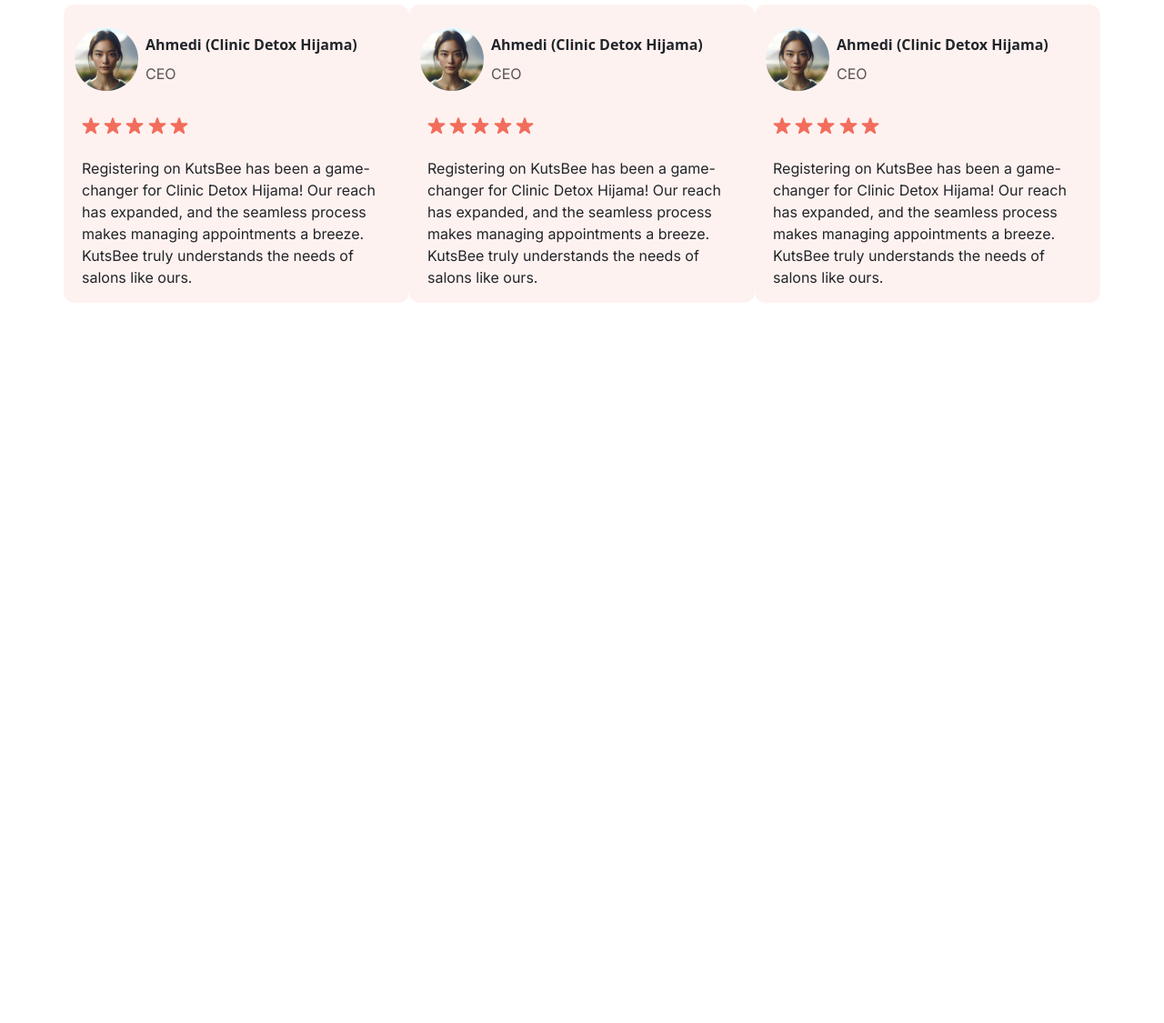
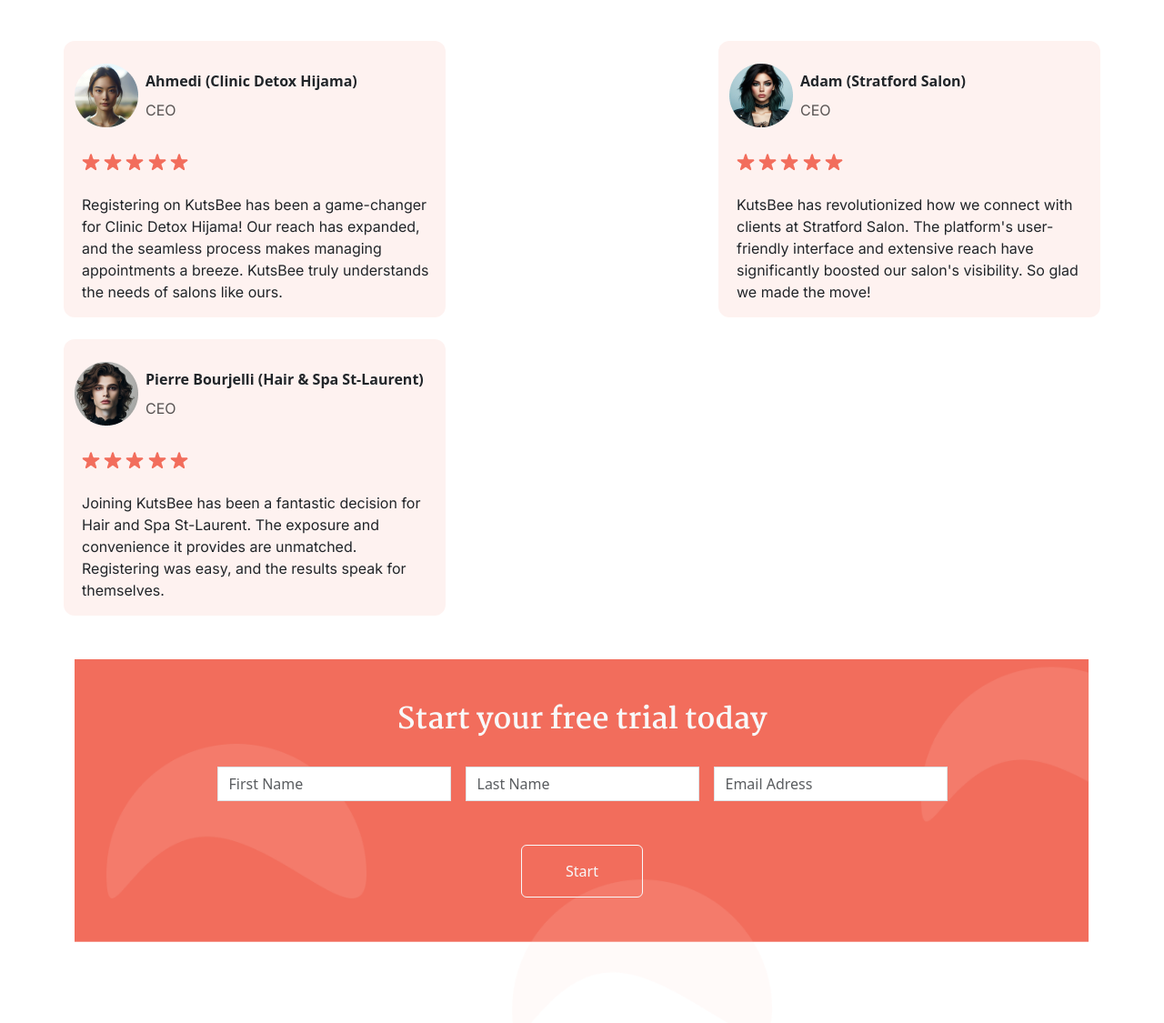
Before and after one commit to M-sadiq4641/Kutsbee, a website built with Vite: page index.html in a window 1280 px wide. Shown: the part 3052-4177 px from the top of the page at 91% size. Before the commit the page ends 3385 px from the top, so only its background shows below. Built offline with nearby package versions, Linux system fonts and the light colour scheme; a web font is replaced by a local one.

Commit message:
added form section

```diff
--- a/index.html
+++ b/index.html
@@ -148,7 +148,7 @@
 
     <div class="container">
       <div class="journey-wrapper my-5 py-4">
-        <h2 class="text-light w-75 text-center d-block mx-auto pt-5">
+        <h2 class="text-light w-75 text-center font-bold d-block mx-auto pt-5">
           Transform your business journey—Sign up today and unlock a world of
           growth and efficiency with Kutsbee at your fingertips!
         </h2>
@@ -172,9 +172,9 @@
       </h1>
 
       <div
-        class="about-wrapper row justify-content-center justify-content-xl-between gap-2 gap-xl-0 align-items-center"
+        class="about-wrapper row justify-content-center justify-content-xl-between gap-5 gap-xl-4 align-items-center my-5"
       >
-        <div class="col-4 about-container">
+        <div class="col-3 about-container">
           <div class="d-flex align-items-center gap-2 py-4">
             <di>
               <img src="/public/gallery/ahmedi-pic.png" />
@@ -201,14 +201,39 @@
           </p>
         </div>
 
-        <div class="col-4 about-container">
+        <div class="col-3 about-container">
           <div class="d-flex align-items-center gap-2 py-4">
             <di>
-              <img src="/public/gallery/ahmedi-pic.png" />
+              <img src="/public/gallery/adam-image.png" />
+            </di>
+            <div>
+              <h4 class="text-mddm mt-2 font-bold">Adam (Stratford Salon)</h4>
+              <h5 class="font-normal text-mddm about-h5">CEO</h5>
+            </div>
+          </div>
+          <div class="ms-2">
+            <img src="/public/gallery/star-logo.png" />
+            <img src="/public/gallery/star-logo.png" />
+            <img src="/public/gallery/star-logo.png" />
+            <img src="/public/gallery/star-logo.png" />
+            <img src="/public/gallery/star-logo.png" />
+          </div>
+          <p class="text-mddm font-normal mt-4 ms-2">
+            KutsBee has revolutionized how we connect with clients at Stratford
+            Salon. The platform's user-friendly interface and extensive reach
+            have significantly boosted our salon's visibility. So glad we made
+            the move!
+          </p>
+        </div>
+
+        <div class="col-3 about-container">
+          <div class="d-flex align-items-center gap-2 py-4">
+            <di>
+              <img src="/public/gallery/pierre-image.png" />
             </di>
             <div>
               <h4 class="text-mddm mt-2 font-bold">
-                Ahmedi (Clinic Detox Hijama)
+                Pierre Bourjelli (Hair & Spa St-Laurent)
               </h4>
               <h5 class="font-normal text-mddm about-h5">CEO</h5>
             </div>
@@ -221,43 +246,59 @@
             <img src="/public/gallery/star-logo.png" />
           </div>
           <p class="text-mddm font-normal mt-4 ms-2">
-            Registering on KutsBee has been a game-changer for Clinic Detox
-            Hijama! Our reach has expanded, and the seamless process makes
-            managing appointments a breeze. KutsBee truly understands the needs
-            of salons like ours.
-          </p>
-        </div>
-
-        <div class="col-4 about-container">
-          <div class="d-flex align-items-center gap-2 py-4">
-            <di>
-              <img src="/public/gallery/ahmedi-pic.png" />
-            </di>
-            <div>
-              <h4 class="text-mddm mt-2 font-bold">
-                Ahmedi (Clinic Detox Hijama)
-              </h4>
-              <h5 class="font-normal text-mddm about-h5">CEO</h5>
-            </div>
-          </div>
-          <div class="ms-2">
-            <img src="/public/gallery/star-logo.png" />
-            <img src="/public/gallery/star-logo.png" />
-            <img src="/public/gallery/star-logo.png" />
-            <img src="/public/gallery/star-logo.png" />
-            <img src="/public/gallery/star-logo.png" />
-          </div>
-          <p class="text-mddm font-normal mt-4 ms-2">
-            Registering on KutsBee has been a game-changer for Clinic Detox
-            Hijama! Our reach has expanded, and the seamless process makes
-            managing appointments a breeze. KutsBee truly understands the needs
-            of salons like ours.
+            Joining KutsBee has been a fantastic decision for Hair and Spa
+            St-Laurent. The exposure and convenience it provides are unmatched.
+            Registering was easy, and the results speak for themselves.
           </p>
         </div>
       </div>
     </div>
 
     <!-- about section -->
+
+    <!-- form section -->
+
+    <div class="container">
+      <div class="form-wrapper">
+        <h2 class="text-light w-75 text-center font-bold d-block mx-auto pt-5">
+          Start your free trial today
+        </h2>
+        <div class="row g-3 align-items-center justify-content-center mt-3">
+          <div class="col-auto">
+            <input
+              type="fname"
+              id="fname"
+              placeholder="First Name"
+              class="form-control"
+            />
+          </div>
+          <div class="col-auto">
+            <input
+              type="lname"
+              id="lname"
+              placeholder="Last Name"
+              class="form-control"
+            />
+          </div>
+          <div class="col-auto">
+            <input
+              type="email"
+              id="Email"
+              placeholder="Email Adress"
+              class="form-control"
+            />
+          </div>
+        </div>
+        <button
+          type="button"
+          class="btn btn-outline-light d-block mx-auto my-3 my-md-5 px-5 py-3"
+        >
+          Start
+        </button>
+      </div>
+    </div>
+
+    <!-- form section -->
 
     <script
       src="https://cdn.jsdelivr.net/npm/bootstrap@5.3.3/dist/js/bootstrap.bundle.min.js"
--- a/style.css
+++ b/style.css
@@ -196,4 +196,27 @@
 .about-container {
   background-color: #f56d5e17;
   border-radius: 12px;
+  width: 420px !important;
+
+  @media (max-width: 576px) {
+    width: 90% !important;
+  }
 }
+
+/* form section */
+
+.form-wrapper {
+  background-image: url(/public/gallery/form-bg.png);
+  background-position: center;
+  background-repeat: no-repeat;
+  background-size: cover;
+  min-height: 400px;
+
+  @media (max-width: 440px) {
+    min-height: 500px;
+  }
+}
+
+.form-control {
+  border-radius: 0px !important;
+}
```
Also changed, not shown: public/gallery/adam-image.png (added), public/gallery/form-bg.png (added), public/gallery/pierre-image.png (added).
